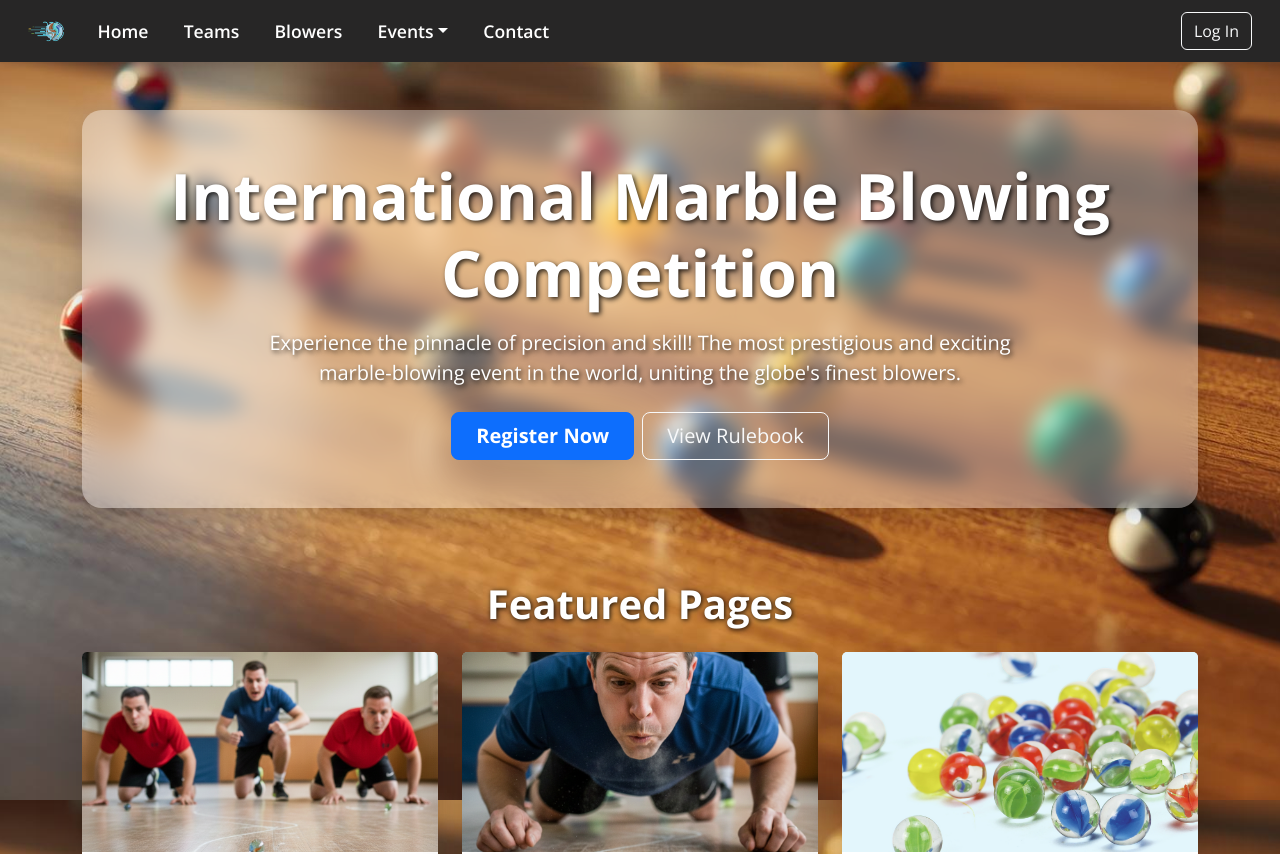
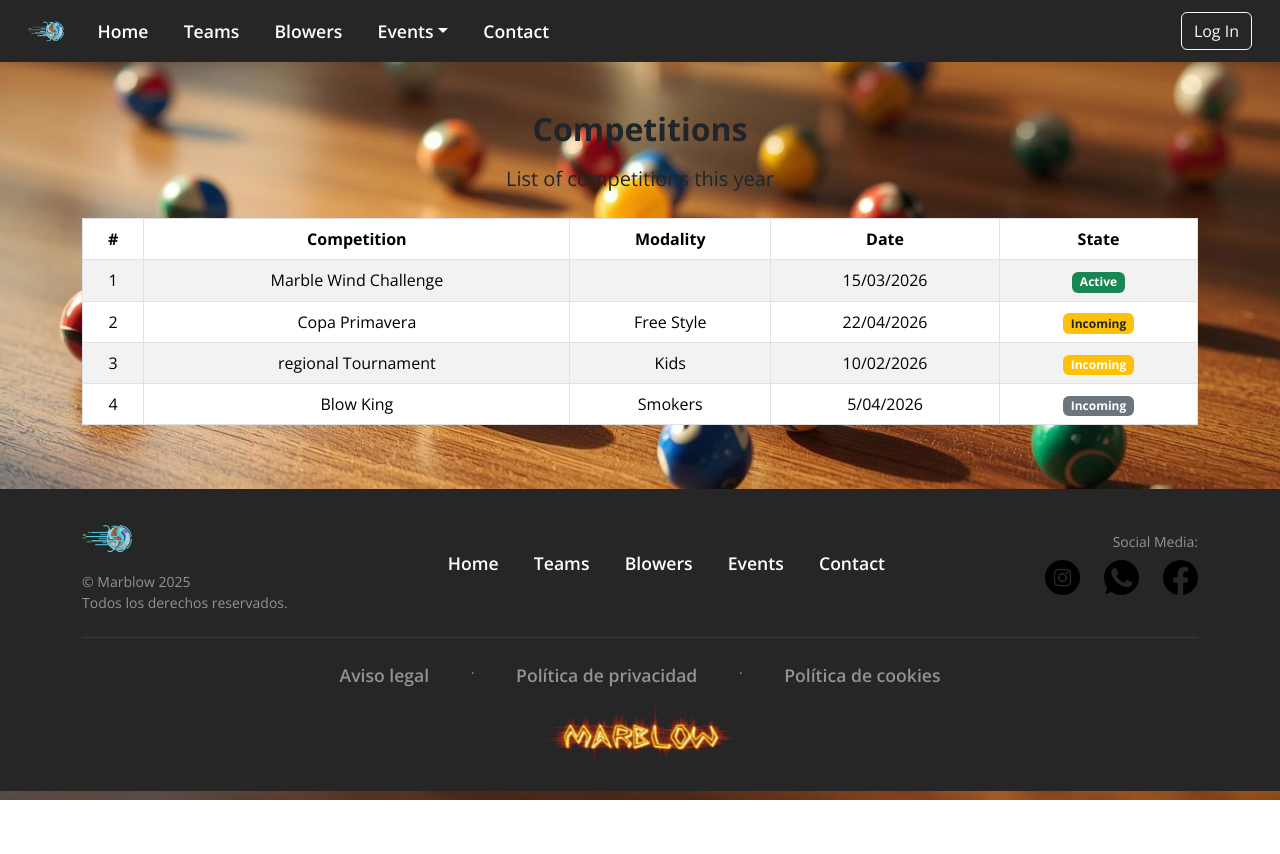
Before and after one commit to Xuhar/Erronka_React, a React (Create React App) app: page /events in a window 1280 px wide. Shown: the top 854 px of the page. After the commit the page ends 800 px from the top, so only its background shows below. Built offline with nearby package versions, Linux system fonts and the light colour scheme.

Commit message:
events and previous events

```diff
--- a/src/App.js
+++ b/src/App.js
@@ -8,7 +8,10 @@ import Blowers from './pages/Blowers';
 import TeamPage from './pages/TeamPage';
 import Login from './pages/Login';
 import Register from './pages/Register';
+import Events from './pages/Events';
+import Sponsors from './pages/Sponsors';
 import "./App.css";
+import PreviousEvents from "./pages/Previous";
 
 function App() {
   return (
@@ -23,10 +26,12 @@ function App() {
 
             <Route path=":id" element={<BlowerPage />} />
           </Route>
-          <Route path="events" element={<Home />} />
+          <Route path="events" element={<Events />} />
           <Route path="teams" element={<TeamPage />} />
           <Route path="login" element={<Login />} />
           <Route path="register" element={<Register />} />
+          <Route path="previous" element={<PreviousEvents />} />
+
         </Route>
       </Routes>
     </BrowserRouter>
--- /dev/null
+++ b/src/components/DataSection.jsx
@@ -0,0 +1,28 @@
+import React from "react";
+import { Container } from "react-bootstrap";
+
+function DataSection({ title, subtitle, children }) {
+  return (
+    <section className="py-5">
+      <Container>
+        <div className="text-center">
+
+          {title && <h2 className="mb-3">{title}</h2>}
+
+          {subtitle && (
+            <p className="lead mb-4">
+              {subtitle}
+            </p>
+          )}
+
+          <div className="mt-4">
+            {children}
+          </div>
+
+        </div>
+      </Container>
+    </section>
+  );
+}
+
+export default DataSection;
--- a/src/components/NavBar.js
+++ b/src/components/NavBar.js
@@ -28,7 +28,7 @@ function NavBar() {
               className="nav-link-white"
             >
               <NavDropdown.Item href="/events">Incoming Events</NavDropdown.Item>
-              <NavDropdown.Item href="/">Previous Events</NavDropdown.Item>
+              <NavDropdown.Item href="/Previous">Previous Events</NavDropdown.Item>
               <NavDropdown.Divider />
               <NavDropdown.Item href="#">Freestyle</NavDropdown.Item>
             </NavDropdown>
--- /dev/null
+++ b/src/pages/Events.jsx
@@ -0,0 +1,67 @@
+import React from "react";
+import { Table, Badge } from "react-bootstrap";
+import DataSection from "../components/DataSection";
+
+function Events() {
+  return (
+    <DataSection
+      title="Competitions"
+      subtitle="List of competitions this year"
+    >
+      <Table striped bordered hover responsive>
+        <thead>
+          <tr>
+            <th>#</th>
+            <th>Competition</th>
+            <th>Modality</th>
+            <th>Date</th>
+            <th>State</th>
+          </tr>
+        </thead>
+        <tbody>
+          <tr>
+            <td>1</td>
+            <td>Marble Wind Challenge</td>
+            <td></td>
+            <td>15/03/2026</td>
+            <td>
+              <Badge bg="success">Active</Badge>
+            </td>
+          </tr>
+
+          <tr>
+            <td>2</td>
+            <td>Copa Primavera</td>
+            <td>Free Style</td>
+            <td>22/04/2026</td>
+            <td>
+              <Badge bg="warning" text="dark">
+                Incoming
+              </Badge>
+            </td>
+          </tr>
+
+          <tr>
+            <td>3</td>
+            <td>regional Tournament</td>
+            <td>Kids</td>
+            <td>10/02/2026</td>
+            <td>
+              <Badge bg="warning">Incoming</Badge>
+            </td>
+          </tr>
+          <tr>
+            <td>4</td>
+            <td>Blow King</td>
+            <td>Smokers</td>
+            <td>5/04/2026</td>
+            <td><Badge bg="secondary">Incoming</Badge></td>
+
+          </tr>
+        </tbody>
+      </Table>
+    </DataSection>
+  );
+}
+
+export default Events;
--- a/src/pages/Home.jsx
+++ b/src/pages/Home.jsx
@@ -18,6 +18,7 @@ const Home = () => {
             href: "#rules",
             variant: "outline-light"
         }}
+        cosas=""
       />
       <Highlights />
       <AdBanner position="right" closeable={true} />
--- /dev/null
+++ b/src/pages/Previous.jsx
@@ -0,0 +1,67 @@
+import React from "react";
+import { Table, Badge } from "react-bootstrap";
+import DataSection from "../components/DataSection";
+
+function PreviousEvents() {
+  return (
+    <DataSection
+      title="Competitions"
+      subtitle="List of competitions this year"
+    >
+      <Table striped bordered hover responsive>
+        <thead>
+          <tr>
+            <th>#</th>
+            <th>Competition</th>
+            <th>Modality</th>
+            <th>Date</th>
+            <th>State</th>
+          </tr>
+        </thead>
+        <tbody>
+          <tr>
+            <td>1</td>
+            <td>Wind Challenge</td>
+            <td>Mixed</td>
+            <td>15/03/2021</td>
+            <td>
+              <Badge bg="secondary" text="dark">Finished</Badge>
+            </td>
+          </tr>
+
+          <tr>
+            <td>2</td>
+            <td>Copa Primavera</td>
+            <td>Free Style</td>
+            <td>27/04/2022</td>
+            <td>
+              <Badge bg="secondary" text="dark">
+                Finished
+              </Badge>
+            </td>
+          </tr>
+
+          <tr>
+            <td>3</td>
+            <td>Regional Junior Tournament</td>
+            <td>Kids</td>
+            <td>10/02/2023</td>
+            <td>
+              <Badge bg="secondary" text="dark">Finished</Badge>
+            </td>
+          </tr>
+          <tr>
+            <td>4</td>
+            <td>Blow King</td>
+            <td>Smokers</td>
+            <td>5/04/2025</td>
+            <td><Badge bg="secondary"text="dark">Finished</Badge></td>
+
+          </tr>
+        </tbody>
+      </Table>
+    </DataSection>
+  );
+}
+
+export default PreviousEvents;
```
Also changed, not shown: src/pages/Sponsors.jsx (added), 1 other file (tests, documents, lock files or other folders).
